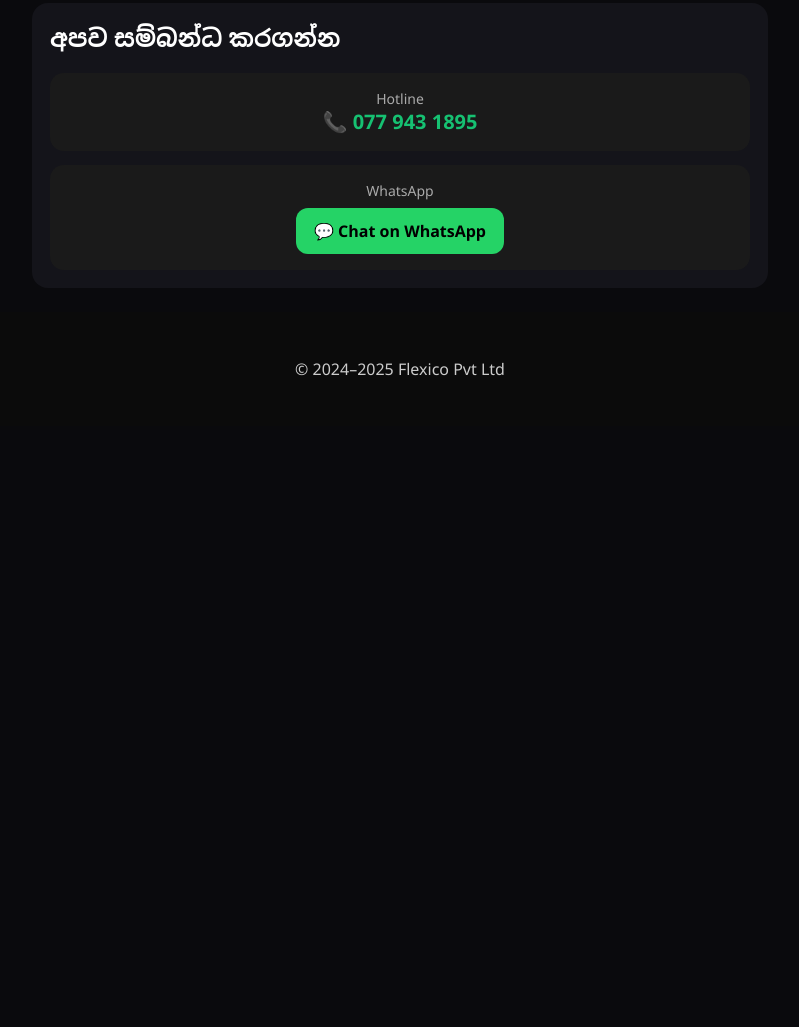
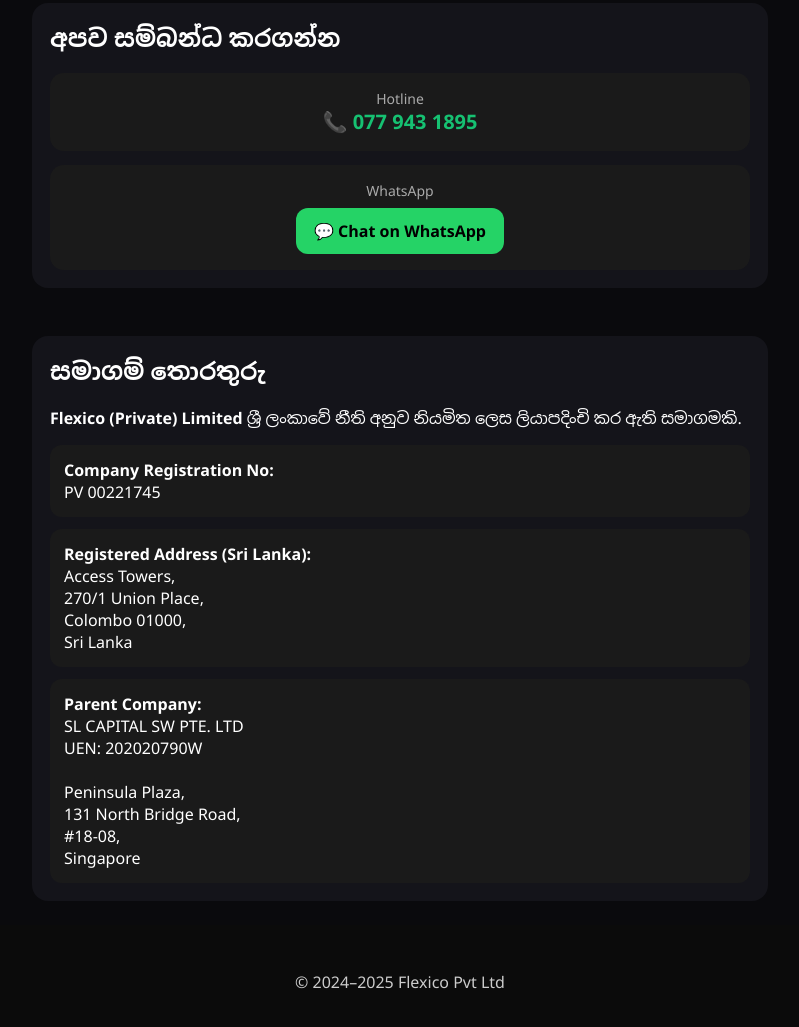
Before and after one commit to Flexico-lk-web/flexico-website, a plain HTML site: page index.html in a window 1280 px wide. Shown: the part 1323-2350 px from the top of the page, without its empty margins (240-1039 px from the left). Before the commit the page ends 1749 px from the top, so only its background shows below. Drawn offline with Linux system fonts and the light colour scheme.

Commit message:
Update index.html

```diff
--- a/index.html
+++ b/index.html
@@ -260,6 +260,38 @@ footer{
   </div>
 </section>
 
+
+<section>
+<h2>සමාගම් තොරතුරු</h2>
+
+<p>
+<strong>Flexico (Private) Limited</strong> ශ්‍රී ලංකාවේ නීති අනුව
+නියමිත ලෙස ලියාපදිංචි කර ඇති සමාගමකි.
+</p>
+
+<div style="background:#1a1a1a;padding:14px;border-radius:12px;margin-top:12px;">
+<b>Company Registration No:</b><br>PV 00221745
+</div>
+
+<div style="background:#1a1a1a;padding:14px;border-radius:12px;margin-top:12px;">
+<b>Registered Address (Sri Lanka):</b><br>
+Access Towers,<br>
+270/1 Union Place,<br>
+Colombo 01000,<br>
+Sri Lanka
+</div>
+
+<div style="background:#1a1a1a;padding:14px;border-radius:12px;margin-top:12px;">
+<b>Parent Company:</b><br>
+SL CAPITAL SW PTE. LTD<br>
+UEN: 202020790W<br><br>
+Peninsula Plaza,<br>
+131 North Bridge Road,<br>
+#18-08,<br>
+Singapore
+</div>
+</section>
+
 <footer>
   <p>© 2024–2025 Flexico Pvt Ltd</p>
 </footer>
```
